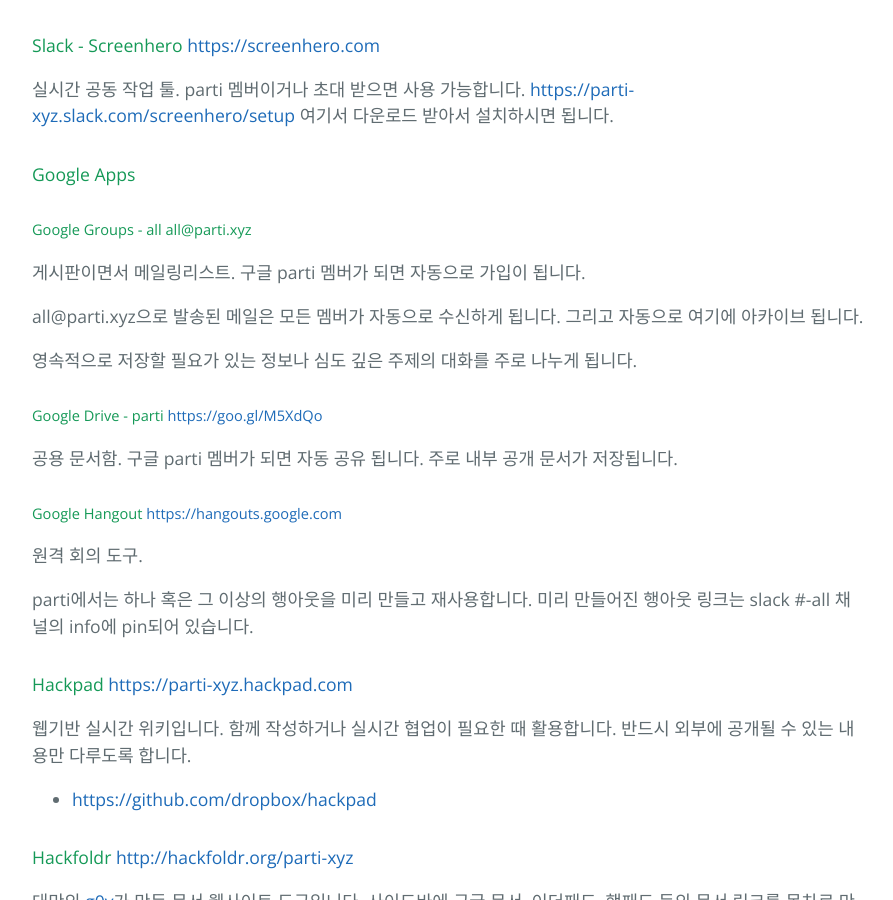
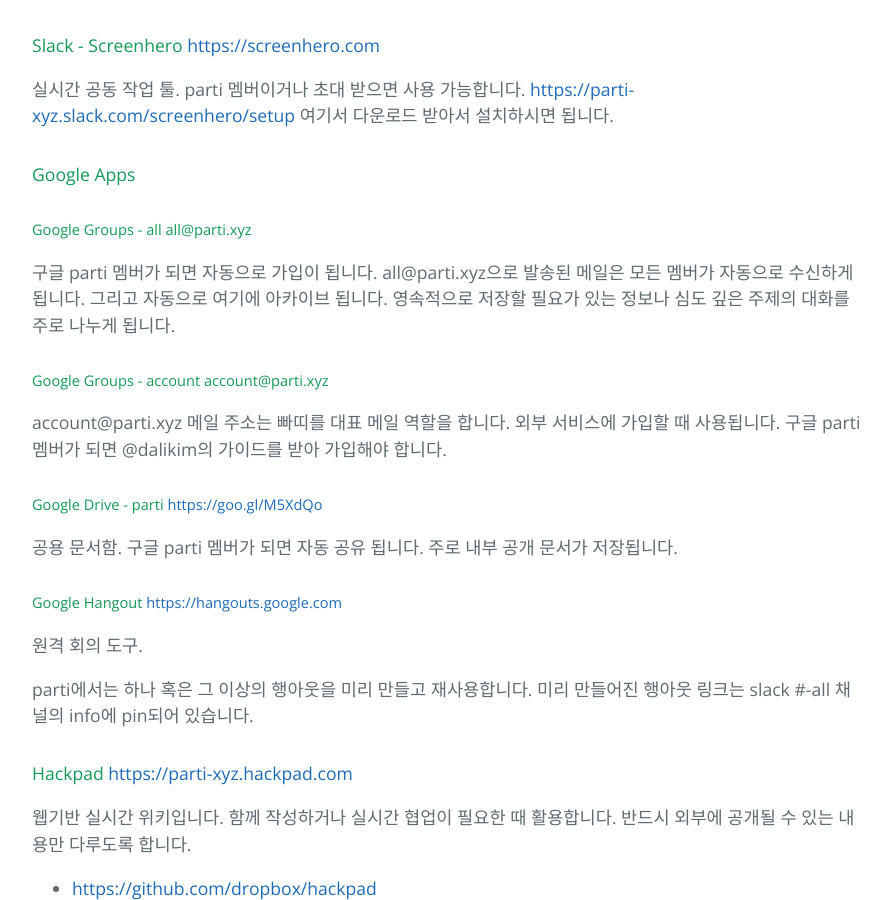
Before and after one commit to parti-coop/parti-group, a Jekyll site: the page built from docs/process.md, in a window 1280 px wide and 900 px high, scrolled down 2775 px. Shown: the whole window, without its empty margins (192-1085 px from the left). Built offline with Jekyll 4.4.1, drawn with Linux system fonts in a browser that asks for light colours.

Commit message:
account@parti.xyz 관련된 프로세스 추가

```diff
--- a/docs/process.md
+++ b/docs/process.md
@@ -99,11 +99,14 @@
 
 ##### Google Groups - all all@parti.xyz
 
-게시판이면서 메일링리스트. 구글 parti 멤버가 되면 자동으로 가입이 됩니다.
+구글 parti 멤버가 되면 자동으로 가입이 됩니다.
+all@parti.xyz으로 발송된 메일은 모든 멤버가 자동으로 수신하게 됩니다. 그리고 자동으로 여기에 아카이브 됩니다.
+영속적으로 저장할 필요가 있는 정보나 심도 깊은 주제의 대화를 주로 나누게 됩니다.
 
-all@parti.xyz으로 발송된 메일은 모든 멤버가 자동으로 수신하게 됩니다. 그리고 자동으로 여기에 아카이브 됩니다.
+##### Google Groups - account account@parti.xyz
 
-영속적으로 저장할 필요가 있는 정보나 심도 깊은 주제의 대화를 주로 나누게 됩니다.
+account@parti.xyz 메일 주소는 빠띠를 대표 메일 역할을 합니다. 외부 서비스에 가입할 때 사용됩니다.
+구글 parti 멤버가 되면 @dalikim의 가이드를 받아 가입해야 합니다.
 
 ##### Google Drive - parti <https://goo.gl/M5XdQo>
 
```
